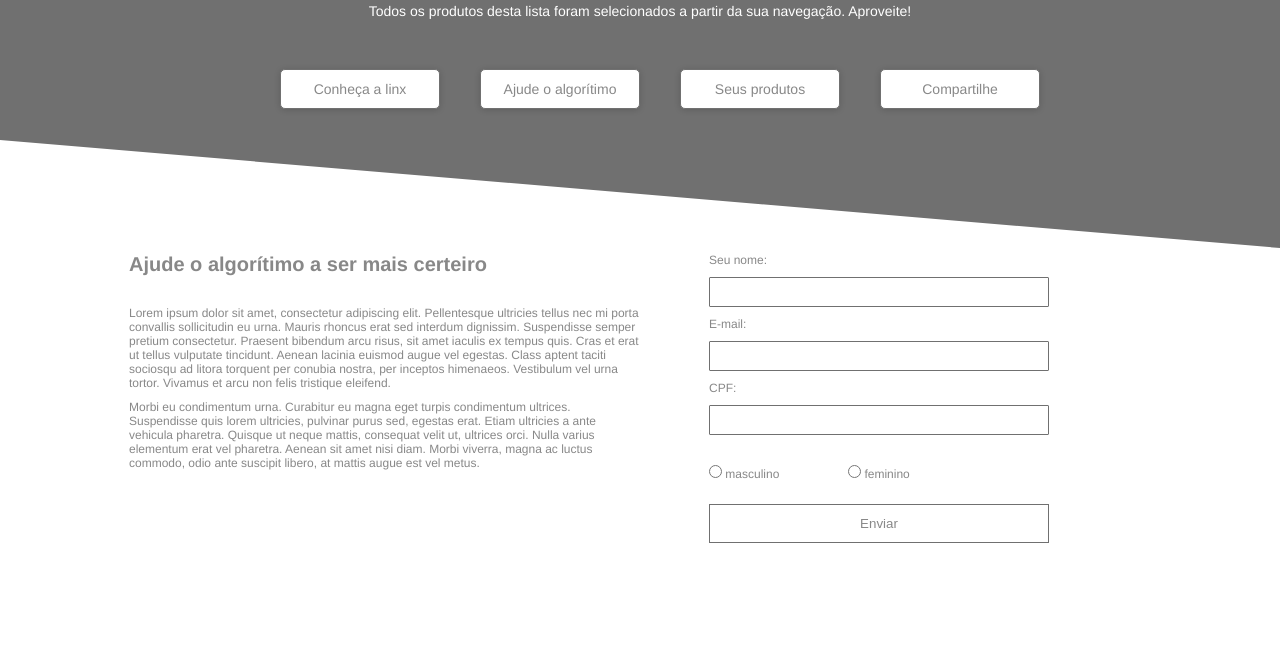
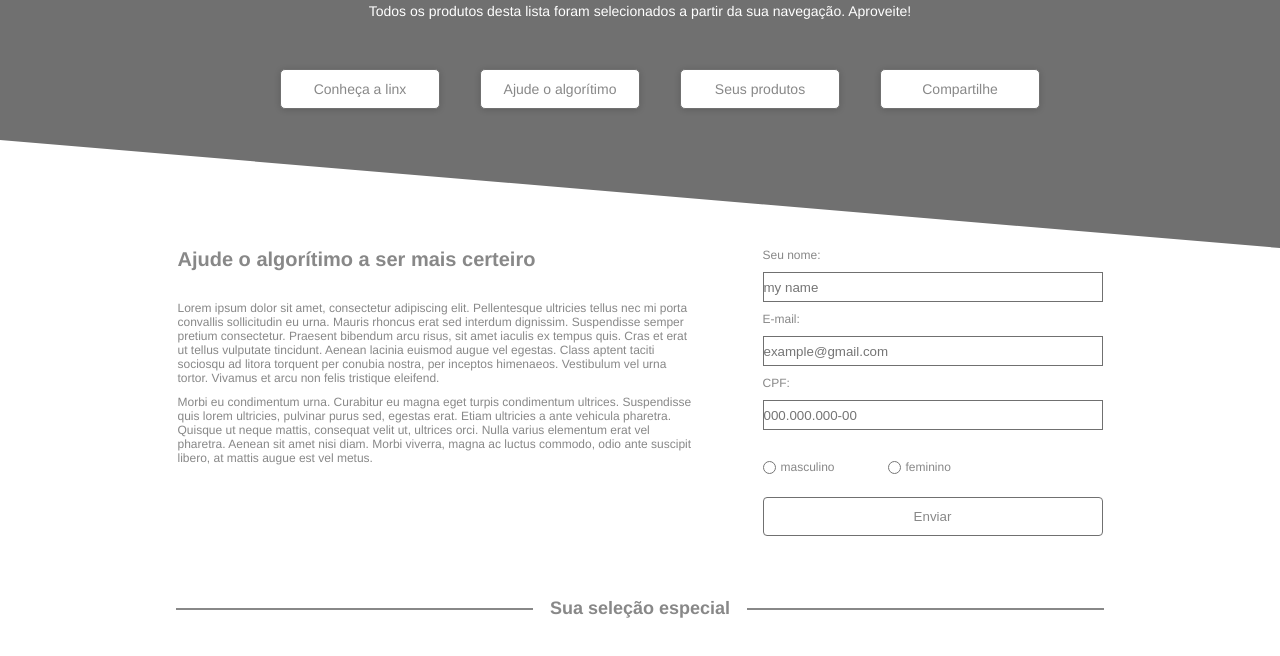
Before and after one commit to jpkm17/landing-page, a plain HTML site: page index.html in a window 1280 px wide. Shown: the part 152-808 px from the top of the page. Drawn offline with Linux system fonts and the light colour scheme.

Commit message:
add examples in inputs,add title 'your selection' and corrects the alignment of the section subscribe

```diff
--- a/index.html
+++ b/index.html
@@ -63,30 +63,34 @@
 
         <form id="form">
             <label>Seu nome:</label>
-            <input type="text" required>
+            <input type="text" required placeholder="my name">
 
             <label>E-mail:</label>
-            <input type="email" required>
+            <input type="email" required placeholder="example@gmail.com">
 
             <label>CPF:</label>
-            <input type="number" required>
+            <input type="number" required placeholder="000.000.000-00">
 
             <div class="inputRadio">
-                <span>
+                <label>
                     <input type="radio" name="sexo" value="masculino">
                     masculino
-                </span>
+                </label>
 
-                <span>
+                <label>
                     <input type="radio" name="sexo" value="feminino">
                     feminino
-                </span>
+                </label>
             </div>
 
             <button>Enviar</button>
         </form>
     </section>
 
+    <div class="yourSelection">
+        <h2 class="yourSelection">Sua seleção especial</h2>
+    </div>
+
 </body>
 
 </html>
--- a/styles/style.css
+++ b/styles/style.css
@@ -15,11 +15,16 @@
 
 body {
     font-family: 'Helvetica', sans-serif;
+    display: flex;
+    justify-content: center;
+    align-items: center;
+    flex-direction: column;
 }
 
 
 /* Section Menu  */
 header.menu {
+    width: 100%;
     height: 400px;
     background-color: var(--colorSecondary);
     display: flex;
@@ -79,18 +84,16 @@ header.menu {
 /* Section Subscribe */
 
 section.subscribe {
-    width: 100%;
+    width: 925px;
     height: 350px;
     display: flex;
-    justify-content: center;
+    justify-content: space-between;
     flex-direction: row;
 }
 
 .subscribe .containerSubscribe {
-    width: 50%;
     display: flex;
     justify-content: start;
-    align-items: center;
     flex-direction: column;
     color: var(--colorTertiary);
 }
@@ -98,7 +101,7 @@ section.subscribe {
 .subscribe .containerSubscribe .containerContent {
     width: 520px;
     text-align: left;
-    padding: 5px;
+    margin-right: 35px;
 }
 
 .subscribe .containerSubscribe .containerContent h2 {
@@ -117,9 +120,8 @@ section.subscribe {
 
 .subscribe #form {
     display: flex;
-    width: 40%;
+    /* margin-left: 25px; */
     flex-direction: column;
-    padding: 5px;
 }
 
 .subscribe #form label {
@@ -132,17 +134,28 @@ section.subscribe {
     width: 340px;
     height: 30px;
     margin: 10px 0;
-    border-radius: 1px;
     border: 1px solid var(--colorSecondary);
 }
 
 .subscribe #form .inputRadio {
-    width: 40%;
+    width: 180px;
+    height: 14px;
     display: flex;
     justify-content: space-between;
     color: var(--colorTertiary);
     margin: 20px 0 23px 0;
     font-size: 12px;
+}
+
+.subscribe #form .inputRadio label {
+    display: flex;
+    align-items: center;
+    flex-direction: row;
+    width: 55px;
+}
+
+.subscribe #form .inputRadio input {
+    margin-right: 5px;
 }
 
 .subscribe #form button {
@@ -152,4 +165,31 @@ section.subscribe {
     cursor: pointer;
     border: 1px solid var(--colorSecondary);
     background: #FFFFFF 0% 0% no-repeat padding-box;
+    border-radius: 4px;
 }
+
+
+/* Section Products */
+
+div.yourSelection {
+    display: flex;
+    justify-content: center;
+    margin-bottom: 40px;
+}
+
+.yourSelection h2 {
+    font-size: 18px;
+    display: flex;
+    align-items: center;
+    color: var(--colorTertiary);
+}
+
+.yourSelection h2::before,
+.yourSelection h2::after {
+    display: inline-block;
+    content: '';
+    width: 357px;
+    height: 2px;
+    background-color: var(--colorTertiary);
+    margin: 0 17px;
+}
```
Also changed, not shown: styles/eunasegunda.jpg (added).
